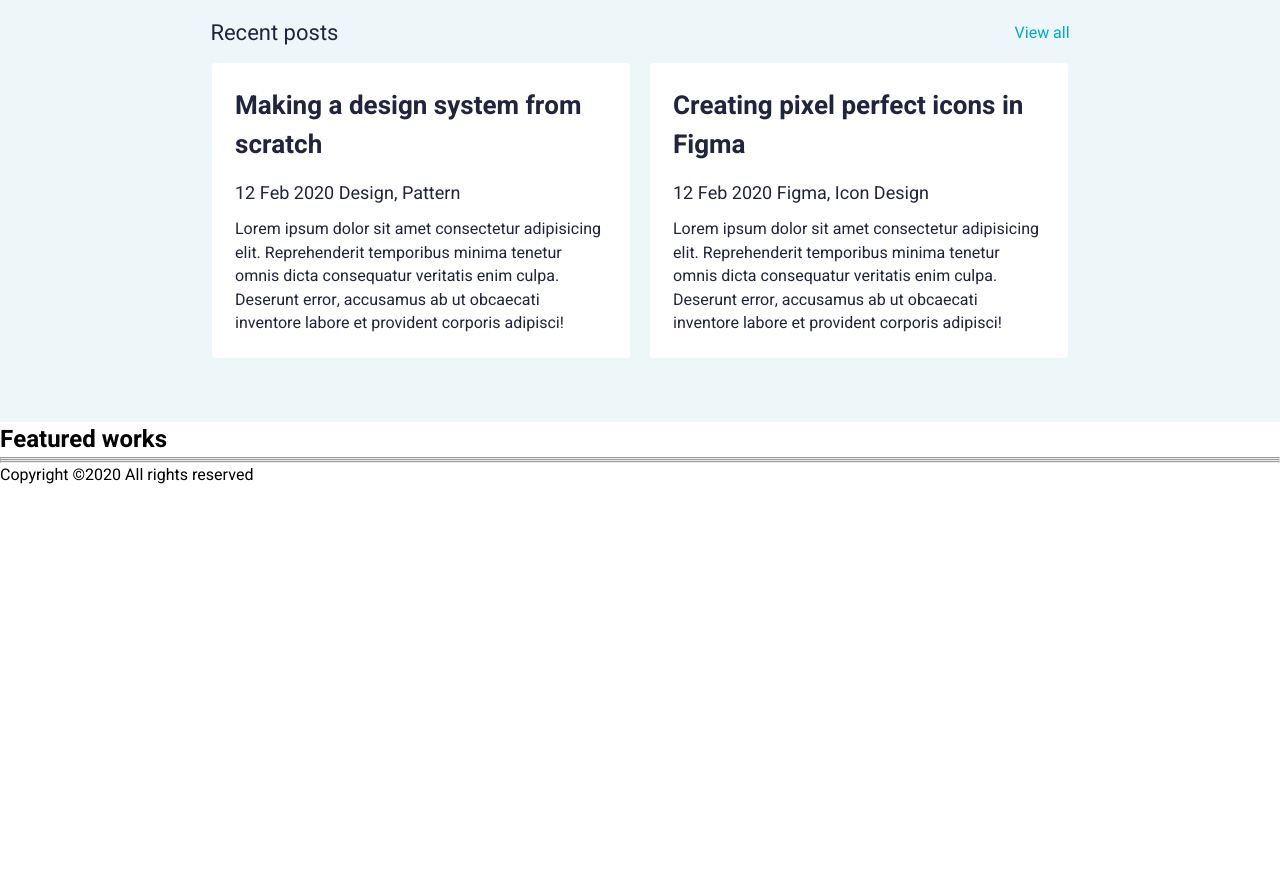
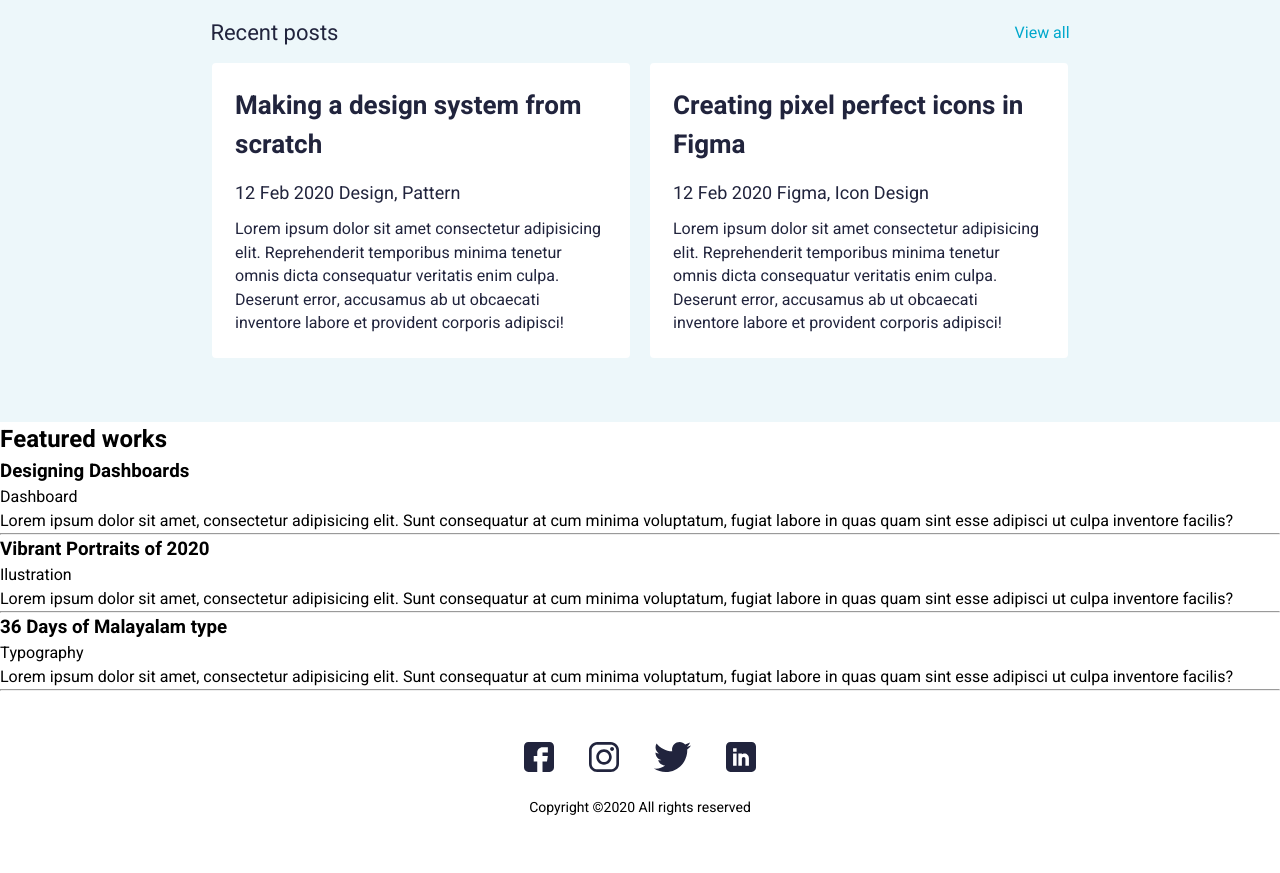
Before and after one commit to razvanstanciu/blog-project, a plain HTML site: page index.html in a window 1280 px wide. Shown: the part 791-1664 px from the top of the page. Before the commit the page ends 1278 px from the top, so only its background shows below. Drawn offline with Linux system fonts and the light colour scheme.

Commit message:
finished html & footer design

```diff
--- a/css/style.css
+++ b/css/style.css
@@ -29,7 +29,7 @@ header {
     justify-content: center;
 }
 
-.relative-header {
+.picture-container {
    position: relative;
 }
 
@@ -126,6 +126,7 @@ header {
 }
 
 .recent-post-section {
+    overflow: hidden;
     padding: 24px 23px;
     border-radius: 4px;
     height: 295px;
@@ -156,3 +157,52 @@ header {
     line-height: 23.5px;
     color: #21243D;
 }
+
+.footer-section p {
+    font-size: 14px;
+    font-weight: 400;
+    line-height: 20.56px;
+    text-align: center;
+    margin-bottom: 54px;
+}
+
+.footer-section {
+    display: flex;
+    justify-content: center;
+    align-items: center;
+    flex-direction: column;
+}
+
+.social-icons {
+    display: flex;
+    justify-content: center;
+    align-items: center;
+    margin-bottom: 26px;
+    margin-top: 51px;
+}
+
+.icon {
+    width: 30px;
+    height: 30px;
+}
+
+.facebook-icon {
+    background-image: url(/images/fb.svg);
+    margin-right: 35px;
+}
+
+.instagram-icon {
+    background-image: url(/images/insta.svg);
+    margin-right: 35px;
+}
+
+.twitter-icon {
+    background-image: url(/images/Group.svg);
+    margin-right: 35px;
+    width: 36.92px;
+    height: 30px;
+}
+
+.linkedin-icon {
+    background-image: url(/images/Linkedin.svg);
+}
--- a/index.html
+++ b/index.html
@@ -20,7 +20,7 @@
                 <p>Lorem ipsum dolor sit amet consectetur adipisicing elit. Explicabo qui inventore culpa numquam ab consequatur a quae beatae sit repudiandae? Facilis itaque corporis possimus, dolores asperiores et dolor molestiae assumenda!</p>
                 <button>Download Resume</button>
             </div>
-            <div class="relative-header">
+            <div class="picture-container">
                 <div class="picture-shadow"></div>
                 <div class="profile-picture"></div>
             </div>
@@ -45,18 +45,53 @@
     </article>
     <article>
         <h2>Featured works</h2>
-        <section>
-            <div></div>
+        <section class="featured-works-section">
+            <div class="project-image dashboard-image"></div>
+            <div class="project-information">
+                <h3>Designing Dashboards</h3>
+                <div class="information">
+                    <div class="year"></div>
+                    <p>Dashboard</p>
+                </div>
+                <p>Lorem ipsum dolor sit amet, consectetur adipisicing elit. Sunt consequatur at cum minima voluptatum, fugiat labore in quas quam sint esse adipisci ut culpa inventore facilis?</p>
+            </div>
         </section>
         <hr>
-        <section></section>
+        <section class="featured-works-section">
+            <div class="project-image dashboard-image"></div>
+            <div class="project-information">
+                <h3>Vibrant Portraits of 2020</h3>
+                <div class="information">
+                    <div class="year"></div>
+                    <p>Ilustration</p>
+                </div>
+                <p>Lorem ipsum dolor sit amet, consectetur adipisicing elit. Sunt consequatur at cum minima voluptatum, fugiat labore in quas quam sint esse adipisci ut culpa inventore facilis?</p>
+            </div>
+        </section>
         <hr>
-        <section></section>
+        <section class="featured-works-section">
+            <div class="project-image dashboard-image"></div>
+            <div class="project-information">
+                <h3>36 Days of Malayalam type</h3>
+                <div class="information">
+                    <div class="year"></div>
+                    <p>Typography</p>
+                </div>
+                <p>Lorem ipsum dolor sit amet, consectetur adipisicing elit. Sunt consequatur at cum minima voluptatum, fugiat labore in quas quam sint esse adipisci ut culpa inventore facilis?</p>
+            </div>
+        </section>
         <hr>
     </article>
     <footer>
-
-        <p>Copyright ©2020 All rights reserved</p>
+        <section class="footer-section">
+            <div class="social-icons">
+                <div class="icon facebook-icon"></div>
+                <div class="icon instagram-icon"></div>
+                <div class="twitter-icon"></div>
+                <div class="icon linkedin-icon"></div>
+            </div>
+            <p>Copyright ©2020 All rights reserved</p>
+        </section>
     </footer>
 </body>
 </html>
```
